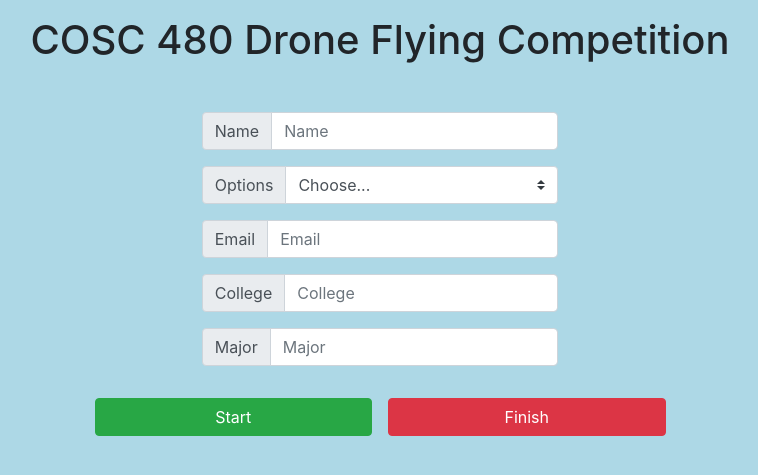
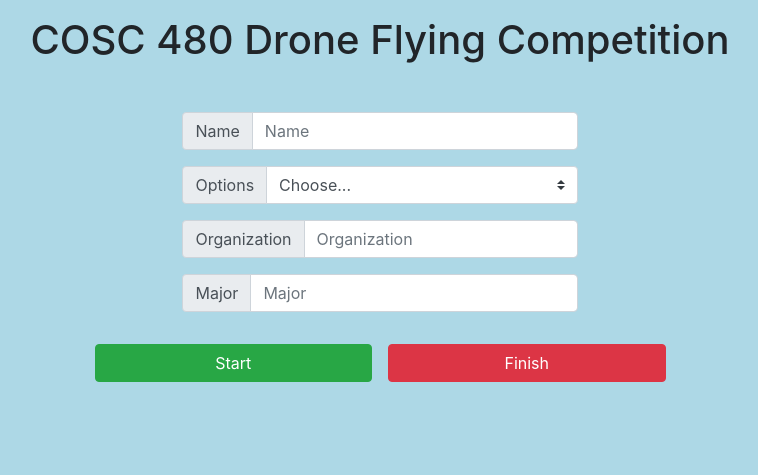
Before and after one commit to jj-moore/tello-drone, a Flask app: page / in a window 1280 px wide. Shown: the top 475 px of the page, without its empty margins (260-1018 px from the left). Run offline with Flask 2, Linux system fonts and the light colour scheme; some libraries are stand-ins or nearby versions.

Commit message:
updates flask app files

```diff
--- a/flask_app_files/app.py
+++ b/flask_app_files/app.py
@@ -2,58 +2,50 @@ from flask import Flask, jsonify, request, render_template
 from flask_cors import CORS
 from time import sleep
 import tellopy
-# import PartOne
+import fly
+from user import User
 
 app = Flask(__name__)
 CORS(app)
-
 currentUser = None
-
-
-class User:
-    name = ''
-    group = ''
-    email = ''
-    college = ''
-    major = ''
 
 
 def handler(event, sender, data, **args):
     drone = sender
     if event is drone.EVENT_FLIGHT_DATA:
-        print(data)
+        print(f'Battery: {data.battery_percentage}%')
     if event is drone.EVENT_LOG_DATA:
-        print(f'{currentUser.name} {currentUser.group} {currentUser.email} {currentUser.college} {currentUser.major}')
-        print(data.mvo)
+        print(f'X:{data.mvo.pos_x} Y:{data.mvo.pos_y} Z:{data.mvo.pos_z} '
+              f'Name: {currentUser.name} Group: {currentUser.group} Email: {currentUser.email} '
+              f'College: {currentUser.college} Major: {currentUser.major}')
 
 
 @app.route('/start', methods=['GET', 'POST'])
 def test():
     global currentUser
-    # PartOne.main()
     currentUser = User()
     currentUser.name = request.json.get('name')
-    currentUser.group = request.json.get('group')
-    currentUser.email = request.json.get('email')
-    currentUser.college = request.json.get('college')
+    currentUser.type = request.json.get('type')
+    currentUser.organization = request.json.get('organization')
     currentUser.major = request.json.get('major')
+    fly.web(currentUser)
 
-    drone = tellopy.Tello()
-    try:
-        drone.subscribe(drone.EVENT_FLIGHT_DATA, handler)
-        drone.subscribe(drone.EVENT_LOG_DATA, handler)
-        drone.connect()
-        drone.wait_for_connection(60.0)
-        drone.takeoff()
-        sleep(5)
-        drone.down(50)
-        sleep(5)
-        drone.land()
-        sleep(5)
-    except Exception as ex:
-        print(ex)
-    finally:
-        drone.quit()
+    # drone = tellopy.Tello()
+    # try:
+    #     drone.subscribe(drone.EVENT_FLIGHT_DATA, handler)
+    #     drone.subscribe(drone.EVENT_LOG_DATA, handler)
+    #     drone.connect()
+    #     drone.wait_for_connection(60.0)
+    #     drone.takeoff()
+    #     sleep(5)
+    #     drone.down(50)
+    #     sleep(5)
+    #     drone.land()
+    #     sleep(5)
+    # except Exception as ex:
+    #     print(ex)
+    # finally:
+    #     drone.quit()
     return jsonify(
         message='success'
     )
--- a/flask_app_files/static/js/site.js
+++ b/flask_app_files/static/js/site.js
@@ -4,16 +4,13 @@ document.addEventListener('DOMContentLoaded', () => {
 });
 
 function droneStart() {
+    const my_form = document.getElementById('frm_submission');
+    const formData = new FormData(my_form);
+    const data = {};
+    for (let pair of formData.entries()) {
+        data[pair[0]] = pair[1];
+    }
     const url = '/start';
-
-    const form = document.getElementById('submission');
-    const data = {};
-    data.name = document.getElementById('name').value;
-    data.group = document.getElementById('group').value;
-    data.email = document.getElementById('email').value;
-    data.college = document.getElementById('college').value;
-    data.major = document.getElementById('major').value;
-
     fetch(url, {
         method: 'POST',
         headers: { 'Content-Type': 'application/json' },
--- a/flask_app_files/templates/index.html
+++ b/flask_app_files/templates/index.html
@@ -5,7 +5,7 @@
         <h1 class="mt-3 mb-5">COSC 480 Drone Flying Competition</h1>
     </div>
     <div class="flex-center mb-3">
-        <form id="submission">
+        <form id="frm_submission">
             <div class="input-group mb-3">
                 <div class="input-group-prepend">
                     <span class="input-group-text">Name</span>
@@ -15,9 +15,9 @@
 
             <div class="input-group mb-3">
                 <div class="input-group-prepend">
-                    <label class="input-group-text" for="group">Options</label>
+                    <label class="input-group-text" for="type">Options</label>
                 </div>
-                <select class="custom-select" id="group" name="group">
+                <select class="custom-select" id="slt_type" name="type">
                     <option value="None" selected>Choose...</option>
                     <option value="Student">Student</option>
                     <option value="Faculty">Faculty</option>
@@ -27,16 +27,9 @@
 
             <div class="input-group mb-3">
                 <div class="input-group-prepend">
-                    <span class="input-group-text">Email</span>
+                    <span class="input-group-text">Organization</span>
                 </div>
-                <input type="email" id="email" class="form-control" name="email" placeholder="Email">
-            </div>
-
-            <div class="input-group mb-3">
-                <div class="input-group-prepend">
-                    <span class="input-group-text">College</span>
-                </div>
-                <input type="text" id="college" class="form-control" name="college" placeholder="College">
+                <input type="text" id="organization" class="form-control" name="organization" placeholder="Organization">
             </div>
 
             <div class="input-group mb-3">
```
